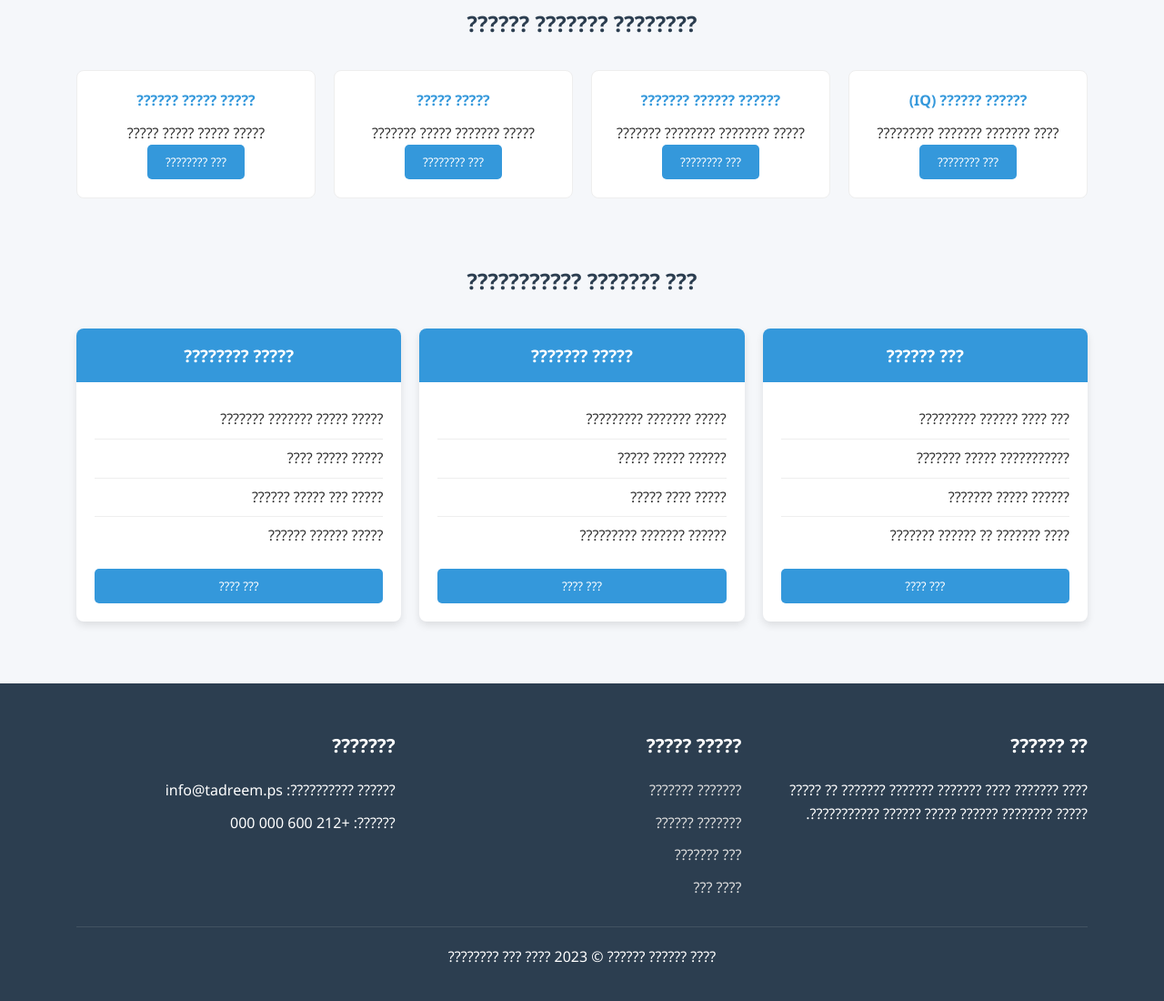
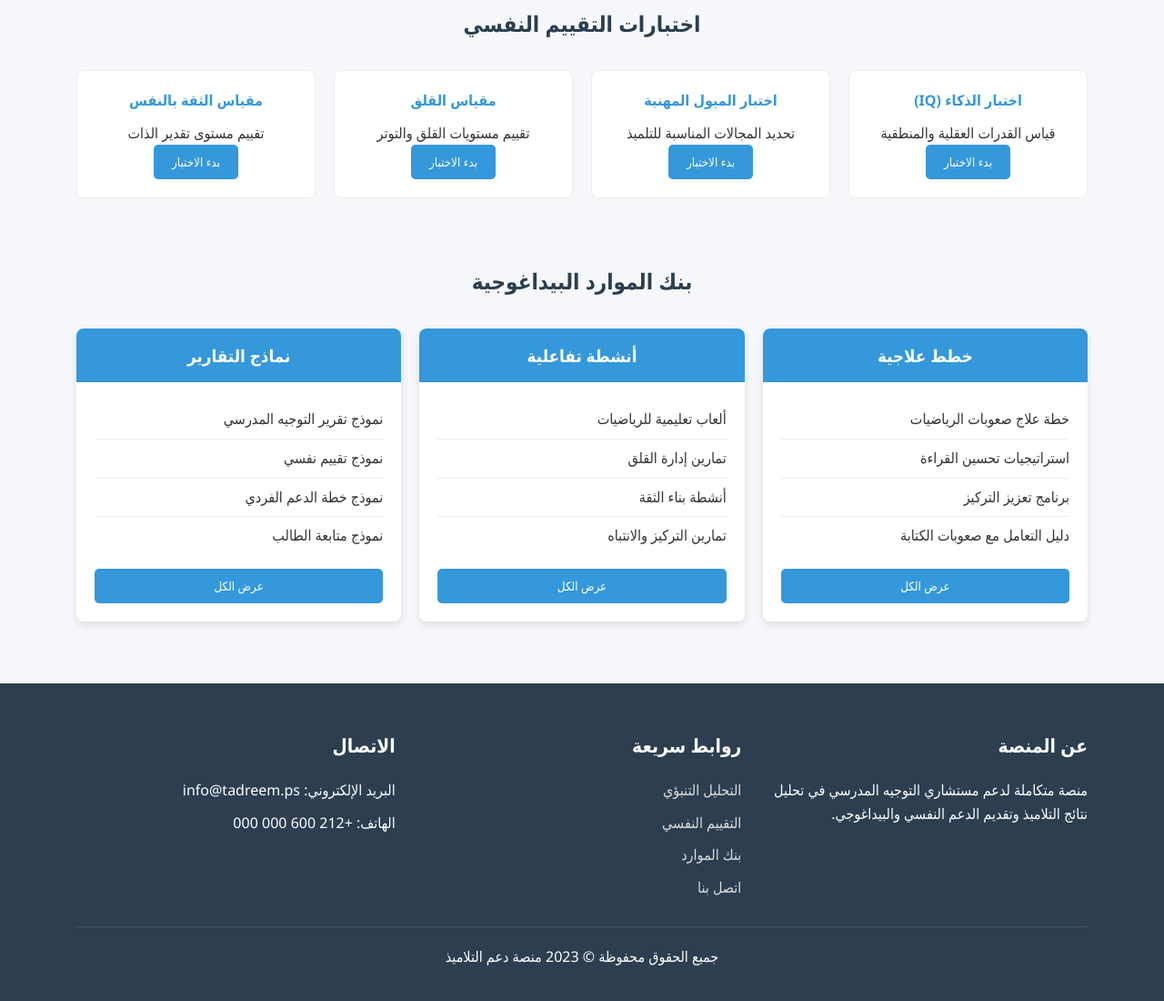
Before and after one commit to nfthalouane/Morshed, a plain HTML site: page index.html in a window 1280 px wide. Shown: the part 1360-2460 px from the top of the page at 91% size. Drawn offline with Linux system fonts and the light colour scheme.

Commit message:
Update index.html

```diff
--- a/index.html
+++ b/index.html
@@ -3,7 +3,7 @@
 <head>
     <meta charset="UTF-8">
     <meta name="viewport" content="width=device-width, initial-scale=1.0">
-    <title>???? ??? ???????? - ???????? ???????</title>
+    <title>منصة دعم التلاميذ - لمستشاري التوجيه</title>
     <style>
         :root {
             --primary: #3498db;
@@ -317,208 +317,208 @@
     </style>
 </head>
 <body>
-    <!-- ??? ?????? -->
+    <!-- رأس الصفحة -->
     <header>
         <div class="container">
             <nav>
                 <div class="logo">
-                    <i>??</i> ???? ??? ????????
+                    <i>📊</i> منصة دعم التلاميذ
                 </div>
                 <ul class="nav-links">
-                    <li><a href="#predictive">??????? ???????</a></li>
-                    <li><a href="#psychological">??????? ??????</a></li>
-                    <li><a href="#resources">??? ???????</a></li>
-                    <li><a href="#" class="btn">????? ??????</a></li>
+                    <li><a href="#predictive">التحليل التنبؤي</a></li>
+                    <li><a href="#psychological">التقييم النفسي</a></li>
+                    <li><a href="#resources">بنك الموارد</a></li>
+                    <li><a href="#" class="btn">تسجيل الدخول</a></li>
                 </ul>
             </nav>
         </div>
     </header>
 
-    <!-- ??? ??????? ???????? -->
+    <!-- قسم البطاقة الرئيسية -->
     <section class="hero">
         <div class="container">
-            <h1>???? ??????? ???? ??????? ??????? ???????</h1>
-            <p>???? ???? ?????? ????? ????????? ????? ????? ??????? ?????? ????? ????????? ??????</p>
-            <a href="#features" class="btn">????? ???????</a>
+            <h1>منصة متكاملة لدعم مستشاري التوجيه المدرسي</h1>
+            <p>أداة ذكية لتحليل نتائج التلاميذ، تقديم الدعم النفسي، وتوفير موارد بيداغوجية متخصصة</p>
+            <a href="#features" class="btn">اكتشف الميزات</a>
         </div>
     </section>
 
-    <!-- ??????? ???????? -->
+    <!-- الميزات الرئيسية -->
     <div class="container" id="features">
         <div class="features">
-            <!-- ??????? ??????? -->
+            <!-- التحليل التنبؤي -->
             <div class="feature-card" id="predictive">
-                <h3>??????? ???????</h3>
-                <p>???? ??? ????? ?????? ?????? ??????? ??????? ???????? ????????? ?????? ????????? ?????? ????? ?????? ???????</p>
-                <a href="#" class="btn">?????? ????????</a>
+                <h3>التحليل التنبؤي</h3>
+                <p>نظام ذكي يتوقع صعوبات التعلم والتسرب المدرسي باستخدام خوارزميات الذكاء الاصطناعي لتحليل أنماط الأداء الدراسي</p>
+                <a href="#" class="btn">استعرض التقارير</a>
             </div>
 
-            <!-- ??????? ?????? -->
+            <!-- التقييم النفسي -->
             <div class="feature-card" id="psychological">
-                <h3>??????? ??????</h3>
-                <p>?????? ??????? ?? ?????????? ??????? ?????? ??????? ??????? ????? ??????? (???? ??????? ??? ??????) ??????? ????????</p>
-                <a href="#" class="btn">???? ???????</a>
+                <h3>التقييم النفسي</h3>
+                <p>مجموعة متكاملة من الاختبارات النفسية لتقييم الذكاء، الميول، الصحة النفسية (قلق، اكتئاب، ثقة بالنفس) بمشاركة أخصائيين</p>
+                <a href="#" class="btn">ابدأ التقييم</a>
             </div>
 
-            <!-- ??? ??????? -->
+            <!-- بنك الموارد -->
             <div class="feature-card">
-                <h3>??? ???????</h3>
-                <p>????? ????? ????? ??? ??? ??????? ????? ???????? ?????? ????? ??????? ??????? ???? ??????? ???????????</p>
-                <a href="#resources" class="btn">?????? ???????</a>
+                <h3>بنك الموارد</h3>
+                <p>مكتبة شاملة تحتوي على خطط علاجية، أنشطة تفاعلية، ونماذج جاهزة لتقارير التوجيه لدعم العملية البيداغوجية</p>
+                <a href="#resources" class="btn">استكشف الموارد</a>
             </div>
         </div>
     </div>
 
-    <!-- ???? ?????? ??????? ???????? -->
+    <!-- لوحة التحكم والرسوم البيانية -->
     <div class="container">
         <div class="dashboard">
-            <h2>???? ?????? - ???? ???? ??? ?????????</h2>
+            <h2>لوحة التحكم - نظرة عامة على التحليلات</h2>
             <div class="charts">
                 <div class="chart">
-                    <h3>???? ?????? ??????</h3>
-                    <div class="chart-placeholder">??? ????? - ????? ?????? ??????</div>
+                    <h3>توقع صعوبات التعلم</h3>
+                    <div class="chart-placeholder">رسم بياني - توزيع صعوبات التعلم</div>
                 </div>
                 <div class="chart">
-                    <h3>???? ?????? ???????</h3>
-                    <div class="chart-placeholder">??? ????? - ??? ?????? ????????</div>
+                    <h3>مؤشر التسرب المدرسي</h3>
+                    <div class="chart-placeholder">رسم بياني - نسب التسرب المتوقعة</div>
                 </div>
                 <div class="chart">
-                    <h3>??????? ?????? ?????</h3>
-                    <div class="chart-placeholder">??? ????? - ????? ??????? ???????</div>
+                    <h3>التقييم النفسي العام</h3>
+                    <div class="chart-placeholder">رسم بياني - توزيع الحالات النفسية</div>
                 </div>
             </div>
         </div>
     </div>
 
-    <!-- ???????? ??????? ?????? -->
+    <!-- اختبارات التقييم النفسي -->
     <div class="container" id="psychological">
-        <h2 style="text-align: center; margin: 2rem 0; color: var(--secondary);">???????? ??????? ??????</h2>
+        <h2 style="text-align: center; margin: 2rem 0; color: var(--secondary);">اختبارات التقييم النفسي</h2>
         <div class="tests-grid">
             <div class="test-card">
-                <h4>?????? ?????? (IQ)</h4>
-                <p>???? ??????? ??????? ?????????</p>
-                <button class="btn">??? ????????</button>
+                <h4>اختبار الذكاء (IQ)</h4>
+                <p>قياس القدرات العقلية والمنطقية</p>
+                <button class="btn">بدء الاختبار</button>
             </div>
             <div class="test-card">
-                <h4>?????? ?????? ???????</h4>
-                <p>????? ???????? ???????? ???????</p>
-                <button class="btn">??? ????????</button>
+                <h4>اختبار الميول المهنية</h4>
+                <p>تحديد المجالات المناسبة للتلميذ</p>
+                <button class="btn">بدء الاختبار</button>
             </div>
             <div class="test-card">
-                <h4>????? ?????</h4>
-                <p>????? ??????? ????? ???????</p>
-                <button class="btn">??? ????????</button>
+                <h4>مقياس القلق</h4>
+                <p>تقييم مستويات القلق والتوتر</p>
+                <button class="btn">بدء الاختبار</button>
             </div>
             <div class="test-card">
-                <h4>????? ????? ??????</h4>
-                <p>????? ????? ????? ?????</p>
-                <button class="btn">??? ????????</button>
+                <h4>مقياس الثقة بالنفس</h4>
+                <p>تقييم مستوى تقدير الذات</p>
+                <button class="btn">بدء الاختبار</button>
             </div>
         </div>
     </div>
 
-    <!-- ??? ??????? -->
+    <!-- بنك الموارد -->
     <div class="container" id="resources">
-        <h2 style="text-align: center; margin: 2rem 0; color: var(--secondary);">??? ??????? ???????????</h2>
+        <h2 style="text-align: center; margin: 2rem 0; color: var(--secondary);">بنك الموارد البيداغوجية</h2>
         <div class="resources">
             <div class="resource-card">
                 <div class="resource-header">
-                    <h3>??? ??????</h3>
+                    <h3>خطط علاجية</h3>
                 </div>
                 <div class="resource-body">
                     <ul>
-                        <li>??? ???? ?????? ?????????</li>
-                        <li>??????????? ????? ???????</li>
-                        <li>?????? ????? ???????</li>
-                        <li>???? ??????? ?? ?????? ???????</li>
+                        <li>خطة علاج صعوبات الرياضيات</li>
+                        <li>استراتيجيات تحسين القراءة</li>
+                        <li>برنامج تعزيز التركيز</li>
+                        <li>دليل التعامل مع صعوبات الكتابة</li>
                     </ul>
-                    <button class="btn" style="margin-top: 15px; width: 100%;">??? ????</button>
+                    <button class="btn" style="margin-top: 15px; width: 100%;">عرض الكل</button>
                 </div>
             </div>
 
             <div class="resource-card">
                 <div class="resource-header">
-                    <h3>????? ???????</h3>
+                    <h3>أنشطة تفاعلية</h3>
                 </div>
                 <div class="resource-body">
                     <ul>
-                        <li>????? ??????? ?????????</li>
-                        <li>?????? ????? ?????</li>
-                        <li>????? ???? ?????</li>
-                        <li>?????? ??????? ?????????</li>
+                        <li>ألعاب تعليمية للرياضيات</li>
+                        <li>تمارين إدارة القلق</li>
+                        <li>أنشطة بناء الثقة</li>
+                        <li>تمارين التركيز والانتباه</li>
                     </ul>
-                    <button class="btn" style="margin-top: 15px; width: 100%;">??? ????</button>
+                    <button class="btn" style="margin-top: 15px; width: 100%;">عرض الكل</button>
                 </div>
             </div>
 
             <div class="resource-card">
                 <div class="resource-header">
-                    <h3>????? ????????</h3>
+                    <h3>نماذج التقارير</h3>
                 </div>
                 <div class="resource-body">
                     <ul>
-                        <li>????? ????? ??????? ???????</li>
-                        <li>????? ????? ????</li>
-                        <li>????? ??? ????? ??????</li>
-                        <li>????? ?????? ??????</li>
+                        <li>نموذج تقرير التوجيه المدرسي</li>
+                        <li>نموذج تقييم نفسي</li>
+                        <li>نموذج خطة الدعم الفردي</li>
+                        <li>نموذج متابعة الطالب</li>
                     </ul>
-                    <button class="btn" style="margin-top: 15px; width: 100%;">??? ????</button>
+                    <button class="btn" style="margin-top: 15px; width: 100%;">عرض الكل</button>
                 </div>
             </div>
         </div>
     </div>
 
-    <!-- ????? ?????? -->
+    <!-- تذييل الصفحة -->
     <footer>
         <div class="container">
             <div class="footer-content">
                 <div class="footer-section">
-                    <h3>?? ??????</h3>
-                    <p>???? ??????? ???? ??????? ??????? ??????? ?? ????? ????? ???????? ?????? ????? ?????? ???????????.</p>
+                    <h3>عن المنصة</h3>
+                    <p>منصة متكاملة لدعم مستشاري التوجيه المدرسي في تحليل نتائج التلاميذ وتقديم الدعم النفسي والبيداغوجي.</p>
                 </div>
 
                 <div class="footer-section">
-                    <h3>????? ?????</h3>
+                    <h3>روابط سريعة</h3>
                     <ul>
-                        <li><a href="#predictive">??????? ???????</a></li>
-                        <li><a href="#psychological">??????? ??????</a></li>
-                        <li><a href="#resources">??? ???????</a></li>
-                        <li><a href="#">???? ???</a></li>
+                        <li><a href="#predictive">التحليل التنبؤي</a></li>
+                        <li><a href="#psychological">التقييم النفسي</a></li>
+                        <li><a href="#resources">بنك الموارد</a></li>
+                        <li><a href="#">اتصل بنا</a></li>
                     </ul>
                 </div>
 
                 <div class="footer-section">
-                    <h3>???????</h3>
+                    <h3>الاتصال</h3>
                     <ul>
-                        <li>?????? ??????????: info@tadreem.ps</li>
-                        <li>??????: +212 600 000 000</li>
+                        <li>البريد الإلكتروني: info@tadreem.ps</li>
+                        <li>الهاتف: +212 600 000 000</li>
                     </ul>
                 </div>
             </div>
 
             <div class="copyright">
-                <p>???? ?????? ?????? &copy; 2023 ???? ??? ????????</p>
+                <p>جميع الحقوق محفوظة &copy; 2023 منصة دعم التلاميذ</p>
             </div>
         </div>
     </footer>
 
     <script>
-        // ??? ?????????? ????? ?????????
+        // كود جافاسكريبت أساسي للتفاعلية
         document.querySelectorAll('.btn').forEach(button => {
             button.addEventListener('click', function(e) {
                 e.preventDefault();
                 const feature = this.closest('.feature-card');
                 if (feature) {
-                    alert(`???? ????? ??????? ??????? ?? "${feature.querySelector('h3').textContent}" ?? ?????? ???????!`);
+                    alert(`ستتم إضافة الوظيفة الكاملة لـ "${feature.querySelector('h3').textContent}" في النسخة القادمة!`);
                 } else {
-                    alert('??????? ??? ???????? ????? ??????!');
+                    alert('الوظيفة قيد التطوير، شكرًا لتفهمك!');
                 }
             });
         });
 
-        // ????? ????? ??? ????? ??????
+        // رسالة ترحيب عند تحميل الصفحة
         window.onload = function() {
-            console.log('??????! ???? ??? ???????? ????? ???????.');
+            console.log('مرحبًا! منصة دعم التلاميذ جاهزة للتطوير.');
         };
     </script>
 </body>
```
